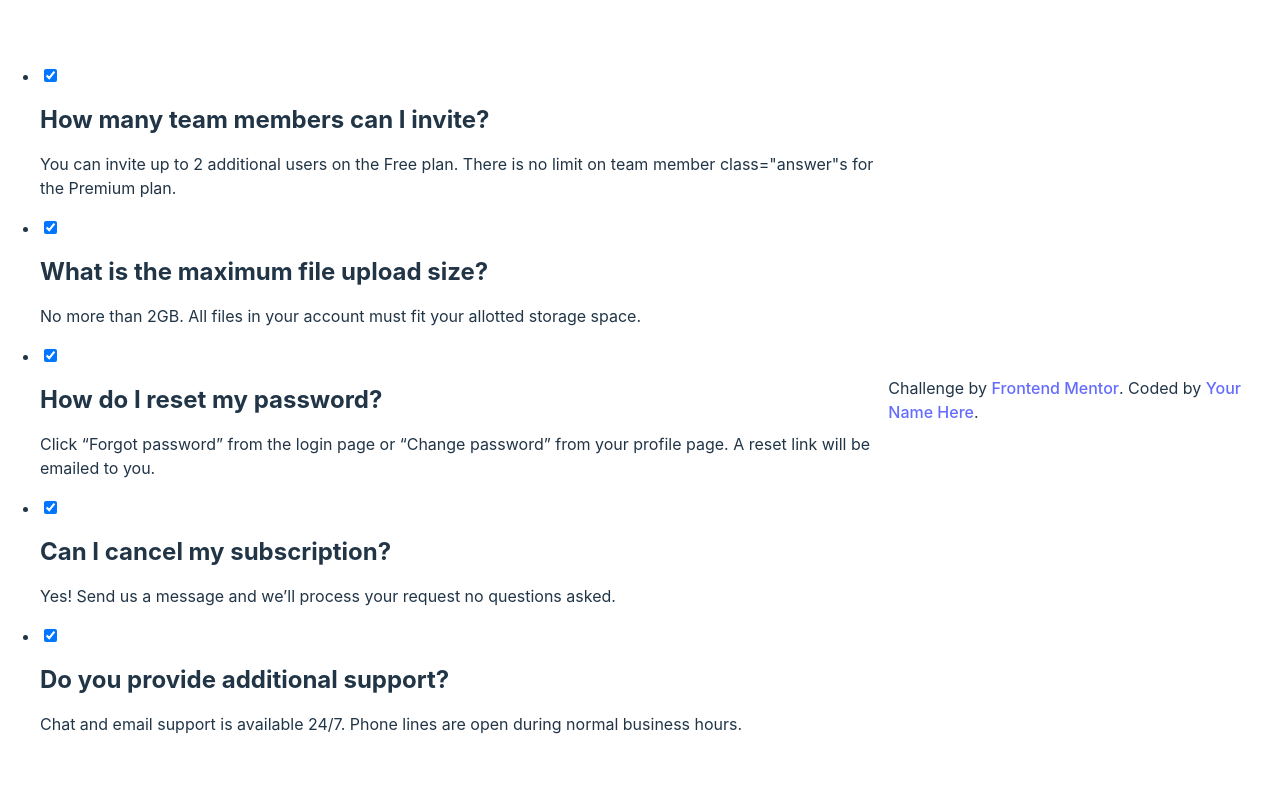
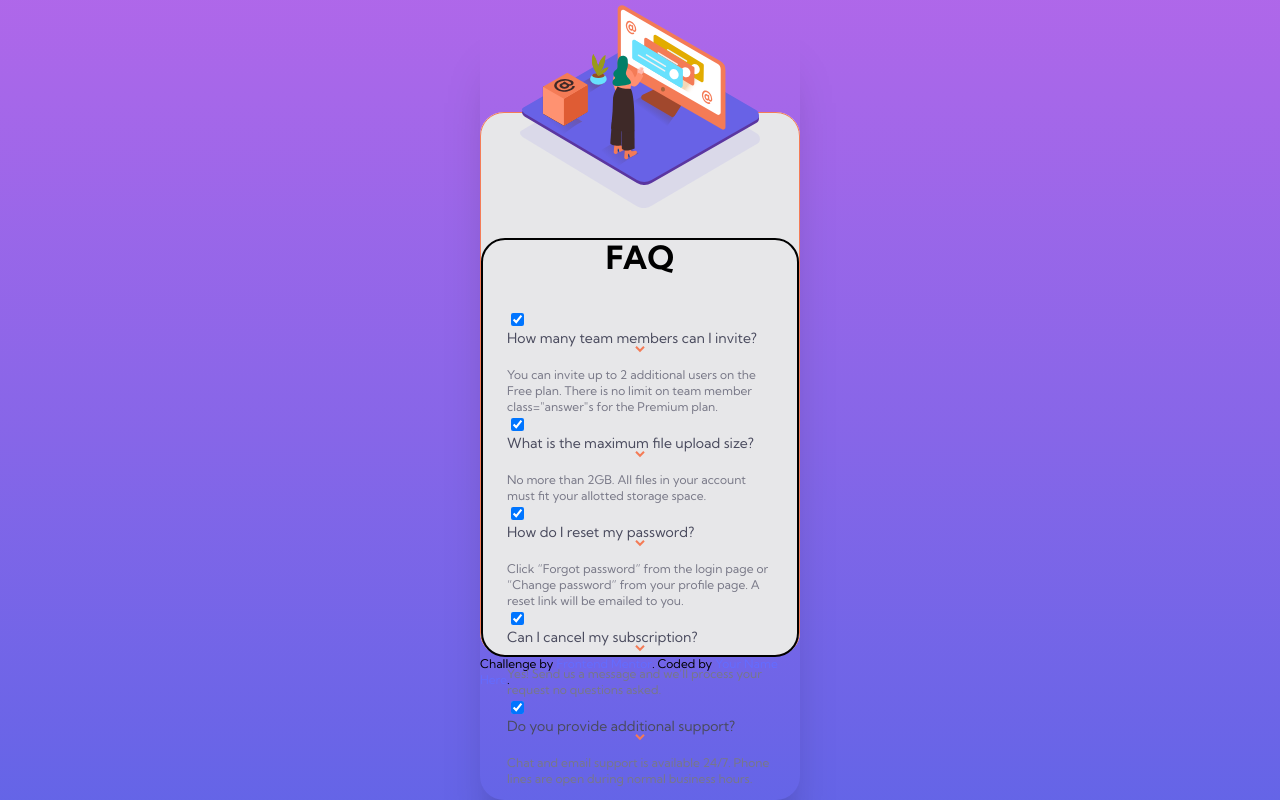
Before and after one commit to Christ-Kevin/FEM, a website built with Vite: page faq-accordion-card-main/vite-project/index.html in a window 1280 px wide. Built offline with nearby package versions, Linux system fonts and the light colour scheme.

Commit message:
NFTchallenge challenge restarted

```diff
--- a/faq-accordion-card-main/vite-project/index.html
+++ b/faq-accordion-card-main/vite-project/index.html
@@ -10,17 +10,23 @@
   <link rel="preconnect" href="https://fonts.googleapis.com">
   <link rel="preconnect" href="https://fonts.gstatic.com" crossorigin>
   <link href="https://fonts.googleapis.com/css2?family=Kumbh+Sans:wght@400;700&display=swap" rel="stylesheet">
-  <link rel="stylesheet" href="styles.css">
+  <link rel="stylesheet" href="style.css">
   <title>Frontend Mentor | FAQ Accordion Card</title>
 </head>
 
 <body>
   <main class="main-FAQ">
     <div class="container">
+      <ul class="images">
+        <li class="image-neutral"><img src="../images/bg-pattern-mobile.svg" alt="simple background" width="240"
+            height="104"></li>
+        <li class="image-woman"><img src="../images/illustration-woman-online-mobile.svg" alt="woman online" width="237"
+            height="180"></li>
+      </ul>
       <ul class="list">
         <li class="item"><input type="checkbox" checked>
-    <i></i>
-          <h2 class="question">How many team members can I invite?</h2>
+
+          <h2 class="question">How many team members can I invite?</h2><span><img src="../images/icon-arrow-down.svg" alt="icon-arrow-down" width="10" height="7"></span>
           <p class="answer">
             You can invite up to 2 additional users on the Free plan. There is no limit on
             team member class="answer"s for the Premium plan.
@@ -28,14 +34,14 @@
         </li>
 
         <li class="item"><input type="checkbox" checked>
-    <i></i>
-          <h2 class="question">What is the maximum file upload size?</h2>
+
+          <h2 class="question">What is the maximum file upload size?</h2><span><img src="../images/icon-arrow-down.svg" alt="icon-arrow-down" width="10" height="7"></span>
           <p class="answer">No more than 2GB. All files in your account must fit your allotted storage space.</p>
         </li>
 
         <li class="item"><input type="checkbox" checked>
-    <i></i>
-          <h2 class="question">How do I reset my password?</h2>
+
+          <h2 class="question">How do I reset my password?</h2><span><img src="../images/icon-arrow-down.svg" alt="icon-arrow-down" width="10" height="7"></span>
           <p class="answer">
             Click “Forgot password” from the login page or “Change password” from your profile page.
             A reset link will be emailed to you.
@@ -43,25 +49,25 @@
         </li>
 
         <li class="item"><input type="checkbox" checked>
-    <i></i>
-          <h2 class="question">Can I cancel my subscription?</h2>
+
+          <h2 class="question">Can I cancel my subscription?</h2><span><img src="../images/icon-arrow-down.svg" alt="icon-arrow-down" width="10" height="7"></span>
           <p class="answer">Yes! Send us a message and we’ll process your request no questions asked.</p>
         </li>
 
         <li class="item"><input type="checkbox" checked>
-    <i></i>
-          <h2 class="question">Do you provide additional support?</h2>
+
+          <h2 class="question">Do you provide additional support?</h2><span><img src="../images/icon-arrow-down.svg" alt="icon-arrow-down" width="10" height="7"></span>
           <p class="answer">Chat and email support is available 24/7. Phone lines are open during normal business hours.
           </p>
         </li>
       </ul>
     </div>
   </main>
-  <div class="attribution">
+  <footer class="attribution">
     Challenge by <a href="https://www.frontendmentor.io?ref=challenge" target="_blank">Frontend Mentor</a>.
     Coded by <a href="#">Your Name Here</a>.
-  </div>
-  <!--<div id="app"></div>
+  </footer>
+    <!--<div id="app"></div>
     <script type="module" src="/main.js"></script>-->
 </body>
 
--- a/faq-accordion-card-main/vite-project/style.css
+++ b/faq-accordion-card-main/vite-project/style.css
@@ -1,9 +1,4 @@
 :root {
-  font-family: Inter, Avenir, Helvetica, Arial, sans-serif;
-  font-size: 16px;
-  line-height: 24px;
-  font-weight: 400;
-
   /** primary colors **/
   /* text */
   --Very-dark-desaturated-blue: hsl(238, 29%, 16%);
@@ -12,6 +7,7 @@
   /* bg-gradient */
   --Soft-violet: hsl(273, 75%, 66%);
   --Soft-blue: hsl(240, 73%, 65%);
+  --bg-gradient: linear-gradient(to bottom, hsl(273, 75%, 66%), hsl(240, 73%, 65%));
 
   /** neutral colors **/
   /* text */
@@ -25,6 +21,7 @@
   /** Typography **/
   /* body copy */
   --fs: 0.75rem;
+  --line-height: 1rem;
 
   /* font */
   --ff: 'Kumbh Sans',
@@ -32,34 +29,166 @@
   --fw-400: 400;
   --fw-700: 700;
 
-
-
-
-  color: rgba(255, 255, 255, 0.87);
-  background-color: #242424;
-
-  font-synthesis: none;
-  text-rendering: optimizeLegibility;
   -webkit-font-smoothing: antialiased;
   -moz-osx-font-smoothing: grayscale;
   -webkit-text-size-adjust: 100%;
 }
+
+/* Box sizing rules */
+*,
+*::before,
+*::after {
+  box-sizing: border-box;
+}
+
+/* Remove default margin */
+body,
+h1,
+h2,
+h3,
+h4,
+p,
+figure {
+  margin: 0;
+}
+
+ul {
+  list-style: none;
+}
+
+body {
+  margin: 0 auto;
+  background: var(--bg-gradient);
+  background-size: cover;
+  max-width: 320px;
+
+  min-height: 100vh;
+  text-rendering: optimizeLegibility;
+  font-family: var(--ff);
+  font-size: var(--fs);
+  line-height: var(--line-height);
+  display: flex;
+  flex-direction: column;
+  justify-content: center;
+  box-shadow: 0px 60px 50px -25px rgba(0, 0, 0, 0.35);
+  border-radius: 1.5rem;
+}
+
+.container {
+  height: 34rem;
+  width: 100%;   /* to be updated */
+  border:1px solid hsl(14, 88%, 65%);
+  border-radius: 1.5rem;
+  position: relative;
+}
+
+/* Remove list styles on ul, ol elements with a list role, which suggests default styling will be removed */
+.list {
+  position: relative;
+  margin: 0;
+  margin-top: 7.8125rem;
+  padding-top: 4.375rem;
+  padding-left: 1.5rem;
+  padding-right: 1.5rem;
+  padding-bottom: 3rem;
+  border: 2px solid;
+  border-radius: inherit;
+  height: 26.1875rem;
+
+}
+
+.list::before {
+  position: absolute;
+  content: 'FAQ';
+  font-weight: var(--fw-700);
+  font-size: 2rem;
+  line-height: 1.25em;
+  margin-left: auto;
+  margin-right: auto;
+  left: 0;
+  right: 0;
+  text-align: center;
+  top: -.175rem;
+  /* to update depending on the box model */
+}
+
+.answer,
+ul li i:before,
+ul li i:after {
+  transition: all 0.25s ease-in-out;
+}
+
+.question {
+  color: var(--Very-dark-grayish-blue);
+     font-size: 0.875rem;
+     line-height: 1rem;
+     font-weight: var(--fw-400);
+
+      margin: 0;
+      cursor: pointer;
+}
+
+.answer {
+  color: var(--Dark-grayish-blue);
+  font-size: var(--fs);
+  line-height: var(--line-height);
+    position: relative;
+      overflow: hidden;
+      max-height: 800px;
+      opacity: 1;
+      transform: translate(0, 0);
+      margin-top: 14px;
+      z-index: 2;
+      transition: all 500ms ease;
+}
+
+img {
+  display: block;
+  max-width: 100%;
+  margin: 0 auto;
+}
+
+p{
+  /*provisorisch */
+}
+
+.image-neutral {
+  position: absolute;
+  margin-left: auto;
+    margin-right: auto;
+    left: 0;
+    right: 0;
+    top: -.5625rem;
+}
+
+.image-woman {
+  position: absolute;
+  margin-left: auto;
+    margin-right: auto;
+    left: 0;
+    right: 0;
+    top: -6.7625rem;
+}
+
 
 a {
   font-weight: 500;
   color: #646cff;
   text-decoration: inherit;
 }
+
 a:hover {
   color: #535bf2;
 }
 
-body {
-  margin: 0;
-  display: flex;
-  place-items: center;
-  min-width: 320px;
-  min-height: 100vh;
+.main-FAQ::before {
+}
+
+.main-FAQ {
+  background: var(--Light-grayish-blue);
+  margin: 0 auto;
+  border-radius: inherit;
+
 }
 
 h1 {
@@ -67,61 +196,6 @@ h1 {
   line-height: 1.1;
 }
 
-#app {
-  max-width: 1280px;
+footer {
   margin: 0 auto;
-  padding: 2rem;
-  text-align: center;
 }
-
-.logo {
-  height: 6em;
-  padding: 1.5em;
-  will-change: filter;
-}
-.logo:hover {
-  filter: drop-shadow(0 0 2em #646cffaa);
-}
-.logo.vanilla:hover {
-  filter: drop-shadow(0 0 2em #f7df1eaa);
-}
-
-.card {
-  padding: 2em;
-}
-
-.read-the-docs {
-  color: #888;
-}
-
-button {
-  border-radius: 8px;
-  border: 1px solid transparent;
-  padding: 0.6em 1.2em;
-  font-size: 1em;
-  font-weight: 500;
-  font-family: inherit;
-  background-color: #1a1a1a;
-  cursor: pointer;
-  transition: border-color 0.25s;
-}
-button:hover {
-  border-color: #646cff;
-}
-button:focus,
-button:focus-visible {
-  outline: 4px auto -webkit-focus-ring-color;
-}
-
-@media (prefers-color-scheme: light) {
-  :root {
-    color: #213547;
-    background-color: #ffffff;
-  }
-  a:hover {
-    color: #747bff;
-  }
-  button {
-    background-color: #f9f9f9;
-  }
-}
```
Lines whose indentation alone changed are shown as unchanged.
